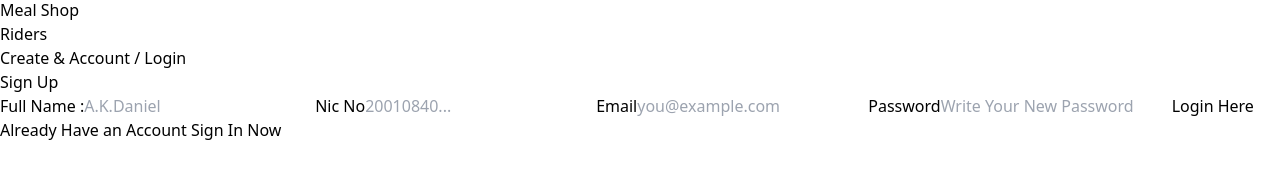
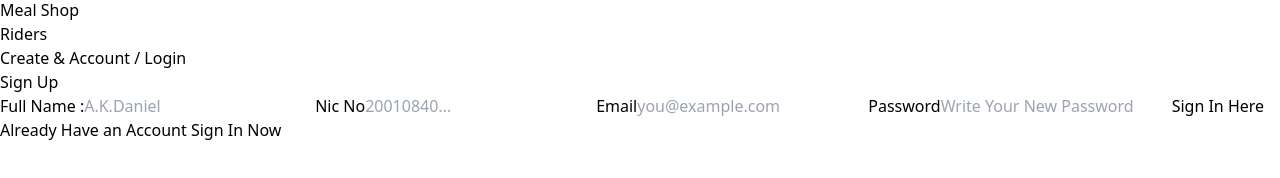
Before and after one commit to deshanrajamanthrie/PickMe-Food_Delivery-React_Application, a React (Vite) app: page /signUp in a window 1280 px wide. Shown: the part 256-434 px from the top of the page. Built offline with nearby package versions, Linux system fonts and the light colour scheme.

Commit message:
update buttons component

```diff
--- a/src/view/SignUp.tsx
+++ b/src/view/SignUp.tsx
@@ -1,12 +1,12 @@
 import {Link} from "react-router-dom";
 import Input from "../components/input/input.tsx";
+import Button from "../components/input/Button.tsx";
 
 const SignUp = () => {
     return (
         <>
             <section className={'flex justify-center h-screen py-1 items-center w-screen flex-col'}>
-                <section
-                    className={'flex justify-center items-center flex-col border border-amber-300 w-auto h-auto p-10 rounded'}>
+                <section className={'flex justify-center items-center flex-col border border-amber-300 w-auto h-auto p-10 rounded shadow-lg'}>
                     <h1 className={'text-center font-bold text-3xl text-neutral-800'}>Sign Up</h1>
 
                     <label className={"block mt-5"}>
@@ -26,10 +26,15 @@ const SignUp = () => {
                         <Input label={'Password'} name={'password'} type={'password'}
                                placeHolder={'Write Your New Password'}></Input>
                     </label>
-                    <button
+                    {/*<button
                         className={'m-5 rounded border w-[150px] bg-orange-500 p-2 text-white bottom-2.5'}>Login
                         Here
-                    </button>
+                    </button>*/}
+                    <Button color={'bg-sky-950'} size={'size-25'} optional={'m-5 p-2 mt-5'} callBack={
+                        ()=>{
+                            alert('Sign In SuccessFully')
+                        }
+                    }>Sign In Here</Button>
                     <div className={'font-mono  text-center mt-5'}>
                         Already Have an Account <span
                         className={'underline cursor-pointer text-blue-700'}><Link
--- a/src/view/login.tsx
+++ b/src/view/login.tsx
@@ -10,7 +10,7 @@ const LoginForm = () => {
         <Fragment>
             <section className={'flex justify-center h-screen py-1 items-center w-screen flex-col'}>
                 <section
-                    className={'flex justify-center items-center flex-col border border-amber-300 w-auto h-auto p-10 rounded'}>
+                    className={'flex justify-center items-center flex-col border border-amber-300 w-auto h-auto p-10 rounded shadow-lg'}>
                     <h1 className={'text-center font-bold text-3xl text-neutral-800'}>Login</h1>
                     <label className="block">
                         <Input type={'email'} label={'Email'} name={'email'}
@@ -21,10 +21,8 @@ const LoginForm = () => {
                                placeHolder={'Enter Your Password'}
                         ></Input> {/*Text Field Component*/}
                     </label>
-
-                    <Button color={'bg-orange-500'} size={'w-[150px]'}
-                            callBack={
-                                () => alert("Login")
+                    <Button color={'bg-orange-500'} size={'w-[150px]'}    /*Use Button Component*/
+                            callBack={() => alert("Login")
                             } optional={'m-5 p-2 mt-5'}>Login
                         Here</Button>
                     <div className={'font-mono  text-center mt-5'}>
@@ -36,8 +34,6 @@ const LoginForm = () => {
             </section>
         </Fragment>
     )
-
-
 }
 
 export default LoginForm;
```
Also changed, not shown: src/view/MealShop.tsx (added).
